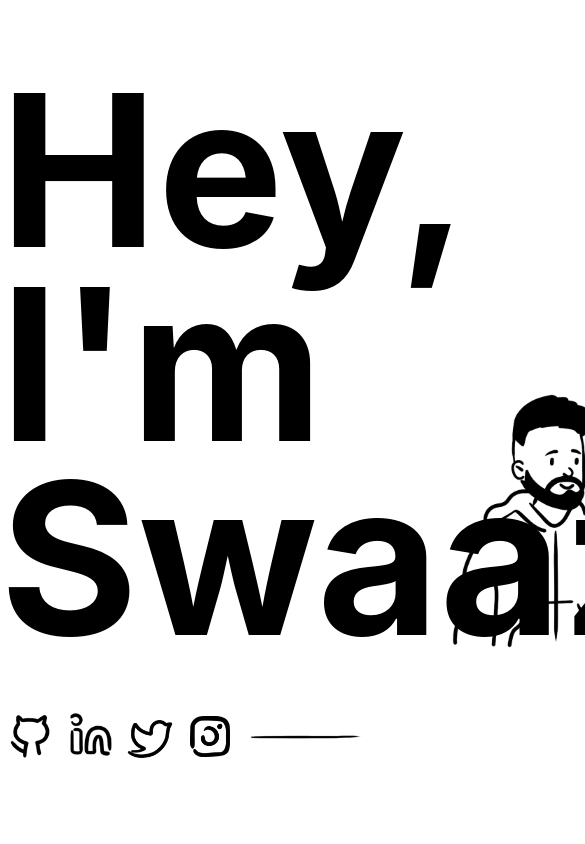
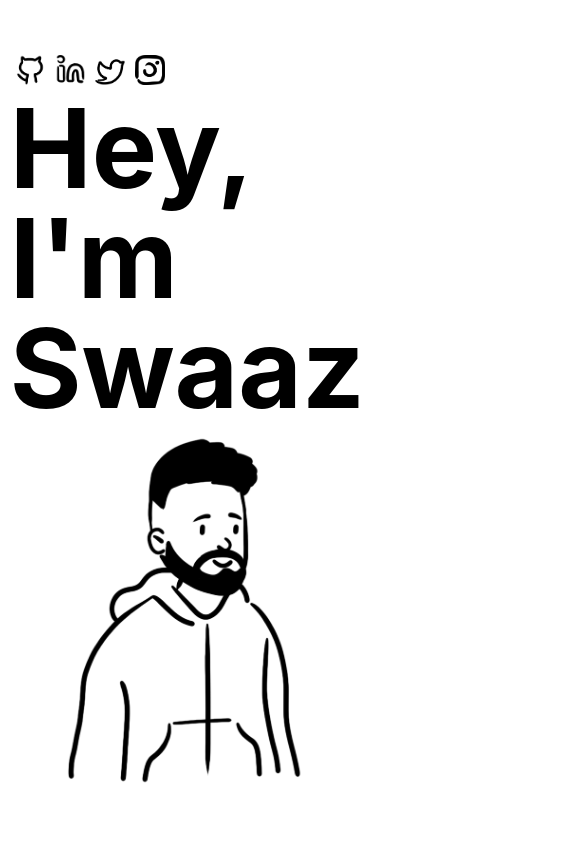
Before and after one commit to leandervaz/leandervaz.github.io, a Next.js app: page / in a window 390 px wide. Shown: the top 844 px of the page, 585 px wide, since content can reach past the window. Built offline with nearby package versions, Linux system fonts and the light colour scheme.

Commit message:
completed Cover responsive

```diff
--- a/components/CoverPage.js
+++ b/components/CoverPage.js
@@ -6,12 +6,13 @@ import githubLogo from '../public/assets/images/github.png';
 import linkedinLogo from '../public/assets/images/li.png';
 import twitterLogo from '../public/assets/images/twit.png';
 import lineVector from '../public/assets/images/line.png';
-
+import { device } from "../styles/responsive";
 
 const CoverPage = () => {
     return (
         <Section>
-            <SectionCenter>
+            <Wrapper>
+                <SectionCenter>
                 <Cover>
                     <CoverPageLeft>
                         <HeaderLine>Hey,</HeaderLine>
@@ -32,22 +33,23 @@ const CoverPage = () => {
 
                 <SocialMedia>
                     <SocialMediaItem href="https://www.github.com/swaaz" target={"_blank"} >
-                        <Image quality={50} src={githubLogo} alt={"github"}/>
+                        <Image quality={50} width={50} height={50} src={githubLogo} alt={"github"}/>
                     </SocialMediaItem>
                     <SocialMediaItem href="https://www.github.com/swaaz" target={"_blank"} >
-                        <Image quality={50} src={linkedinLogo} alt={"LinkedIn"}/>
+                        <Image quality={50} width={50} height={50} src={linkedinLogo} alt={"LinkedIn"}/>
                     </SocialMediaItem>
                     <SocialMediaItem href="https://www.github.com/swaaz" target={"_blank"} >
-                        <Image quality={50} src={twitterLogo} alt={"Twitter"}  />
+                        <Image quality={50} width={50} height={50} src={twitterLogo} alt={"Twitter"}  />
                     </SocialMediaItem>
                     <SocialMediaItemInsta href="https://www.github.com/swaaz" target={"_blank"} >
-                        <Image quality={50} src={instagramLogo} alt={"Instagram"}/>
+                        <Image quality={50} width={30} height={30} src={instagramLogo} alt={"Instagram"}/>
                     </SocialMediaItemInsta>
                     <SocialLine>
                         <Image quality={50} src={lineVector} alt={"line"}/>
                     </SocialLine>
                 </SocialMedia>
             </SectionCenter>
+            </Wrapper>
         </Section>
     );
 }
@@ -56,21 +58,32 @@ export default CoverPage;
 
 
 const Section = styled.section`
-    width : 95%;
+    width : 90%;
     margin: 0 auto;
     min-height : 100vh;
     /* border: 2px solid red; */
     display: table;
+
+    @media ${device.laptopM} {
+        width : 95%;
+    }
+`
+const Wrapper = styled.div`
+    display: table-cell;
+    vertical-align: middle;
+    text-align: center;
 `
 
 const SectionCenter = styled.div`
     display: flex;
     flex-direction: column ;
-    align-items: flex-start;
+    /* align-items: flex-start; */
     justify-content: space-evenly;
-    display: table-cell;
-    vertical-align: middle;
-    text-align:center
+
+    @media ${device.tabletM} {
+        flex-direction: column-reverse;
+    }
+
 `
 
 const Cover = styled.div`
@@ -78,7 +91,14 @@ const Cover = styled.div`
     justify-content: space-between;
     align-items: flex-end;
     margin-bottom: 50px;
+    width: 100%;
+
     /* border: 2px solid red; */
+
+    @media ${device.tabletM} {
+        flex-direction: column;
+        align-items: center;
+    }
 `
 
 const CoverPageLeft = styled.div`
@@ -90,19 +110,55 @@ const CoverPageLeft = styled.div`
     /* padding-left: 20px; */
     /* border: 2px solid red; */
 
+    @media ${device.tabletM} {
+        width : 100%;
+    }
+
 `
 
 const CoverPageRight = styled.div`
     width: 40%;
     /* border: 2px solid red; */
 
+    @media ${device.tabletM} {
+        width: 60%;
+    }
+    @media ${device.mobileL} {
+        width: 100%;
+    }
 
 `
 const HeaderLine = styled.h1`
-    font-size: 25vh;
+    font-size: 30vh;
     font-weight: 700;
-    line-height: 23vh;
+    line-height: 30vh;
     margin: 0;
+
+    @media ${device.laptopL} {
+        font-size: 27vh;
+        line-height: 25vh;
+    }
+    @media ${device.laptopM} {
+        font-size: 25vh;
+        line-height: 23vh;
+    }
+    @media ${device.laptopS} {
+        font-size: 23vh;
+        line-height: 21vh;
+    }
+    @media ${device.tabletM} {
+        font-size: 20vh;
+        line-height: 18vh;
+    }
+    @media ${device.tabletS} {
+        font-size: 17vh;
+        line-height: 17vh;
+    }
+    @media ${device.mobileL} {
+        font-size: 13vh;
+        line-height: 13vh;
+    }
+
 `
 
 const SocialMedia = styled.div`
@@ -111,6 +167,10 @@ const SocialMedia = styled.div`
     align-items: center;
     /* border: 2px solid red; */
 
+    @media ${device.tabletM} {
+        padding-top: 50px;
+    }
+
 `
 
 const SocialMediaItem = styled.a`
@@ -118,16 +178,24 @@ const SocialMediaItem = styled.a`
     text-decoration: none;
     width: 60px;
 
-    img{
-        width: 100%;
+    @media ${device.tabletM} {
+        width: 40px;
     }
 `
 
 const SocialMediaItemInsta = styled(SocialMediaItem)`
     width: 40px;
     margin: 0 10px;
+
+    @media ${device.tabletM} {
+        margin: 0;
+    }
 `
 
 const SocialLine = styled.div`
     width: 20%;
+
+    @media ${device.tabletM} {
+        display: none;
+    }
 `
--- a/components/Footer.js
+++ b/components/Footer.js
@@ -15,4 +15,5 @@ const FooterBody = styled.div`
     min-height: 8vh;
     margin: 0;
     background: #000000;
+    scroll-behavior: none;
 `
--- a/components/TechStackList.js
+++ b/components/TechStackList.js
@@ -1,6 +1,7 @@
 import Image from 'next/image';
 import styled from 'styled-components';
 import arrowIcon from '../public/assets/images/arrow.png';
+import { device } from '../styles/responsive';
 
 const TechStackList = (props) => {
     return (
@@ -22,4 +23,8 @@ const Wrapper = styled.div`
 const ListText = styled.p`
     margin: 8px 5px;
     font-size: 2.2vh;
+
+    @media ${device.mobileM}{
+        font-size: 1.8vh;
+    }
 `
--- a/data/index.js
+++ b/data/index.js
@@ -3,7 +3,7 @@ const Projects = [
         slug : "mapme",
         name: 'MapMe',
         description: "A location tracking application for mobile devices built by The Boys as Minor Project. MapMe tracks your location and give you details on the route, average speed,time and distance covered. To track just tap on 'Start Tracking' and the app will now start collecting your coordinates and starts to draw PolyLines which are used to depict a route from one place to another. You can also view your tracked history and all these details are not collected by us, it is safely stored on your personal device.",
-        techStack: ['Next.js'],
+        techStack: ['React.js', 'React Native', 'SASS', 'Context API', 'Google Maps API', 'Async Storage' ],
         githubLink: 'https://www.github.com/swaaz/mapme',
         websiteLink: 'https://mapme.swaaz.dev',
         image: '/assets/images/portfolio/mapme/cover.png',
--- a/pages/404.js
+++ b/pages/404.js
@@ -55,7 +55,7 @@ const NotFoundImage = styled.div`
 
 const NotFoundText = styled.p`
     font-size: 2.2vh;
-    width: 50%;
+    width: 40%;
     margin: 0 auto;
 
     @media ${device.laptopM} {
--- a/styles/responsive.js
+++ b/styles/responsive.js
@@ -1,26 +1,26 @@
 const size = {
     // mobileS: '320px',
     mobileM: '375px',
-    // mobileL: '425px',
-    // tabletS: '576px',
+    mobileL: '425px',
+    tabletS: '576px',
     tabletM: '768px',
-    // tabletL: '992px',
-    // laptopS: '1024px',
+    tabletL: '992px',
+    laptopS: '1024px',
     laptopM: '1440px',
-    // laptopL: '1920px',
+    laptopL: '1920px',
     desktop: '2560px'
 }
 
 export const device = {
     // mobileS: `(max-width: ${size.mobileS})`,
     mobileM: `(max-width: ${size.mobileM})`,
-    // mobileL: `(max-width: ${size.mobileL})`,
-    // tabletS: `(max-width: ${size.tabletS})`,
+    mobileL: `(max-width: ${size.mobileL})`,
+    tabletS: `(max-width: ${size.tabletS})`,
     tabletM: `(max-width: ${size.tabletM})`,
-    // tabletL: `(max-width: ${size.tabletL})`,
-    // laptopS: `(max-width: ${size.laptopS})`,
+    tabletL: `(max-width: ${size.tabletL})`,
+    laptopS: `(max-width: ${size.laptopS})`,
     laptopM: `(max-width: ${size.laptopM})`,
-    // laptopL: `(max-width: ${size.laptopL})`,
+    laptopL: `(max-width: ${size.laptopL})`,
     desktop: `(max-width: ${size.desktop})`,
     // LaptopMMax: `(min-width: ${size.laptopM})`,
     // LaptopLMax: `(min-width: ${size.laptopL})`,
```
Also changed, not shown: pages/projects/[name].js (+55 -5 lines).
